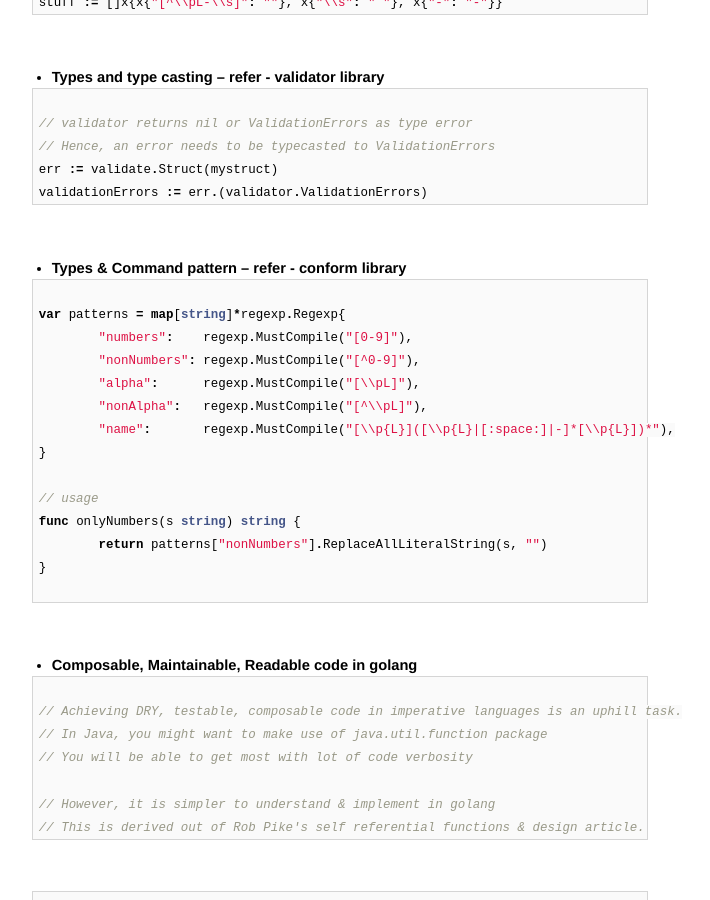
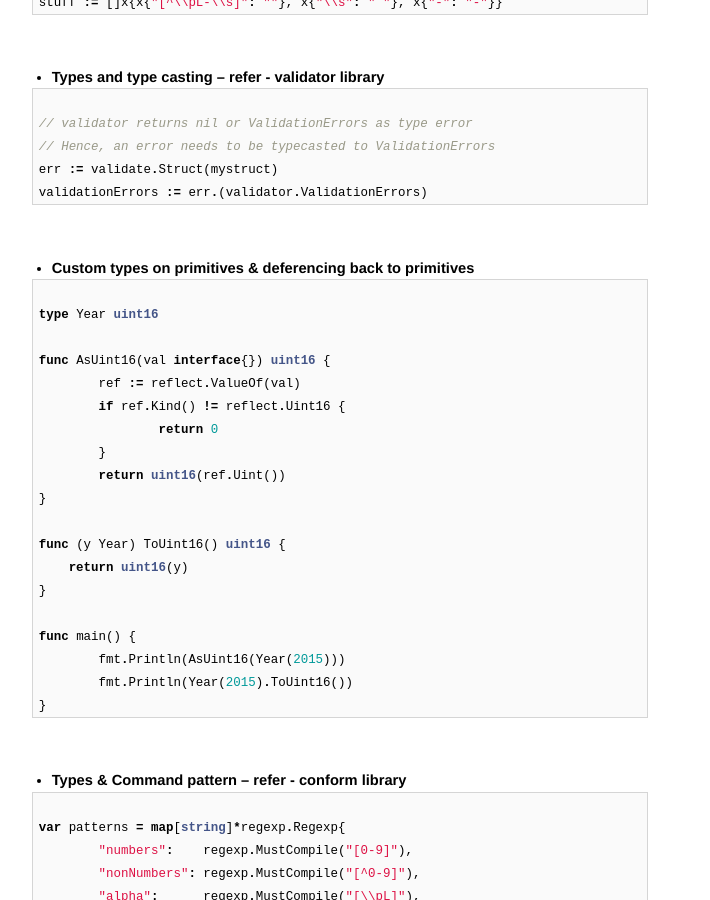
Before and after one commit to AmitKumarDas/amitkumardas.github.io, a Jekyll site: the page built from _posts/2016-07-14-my-golang-refresher.md, in a window 1280 px wide and 900 px high, scrolled down 542 px. Shown: the whole window, without its empty margins (300-1010 px from the left). Built offline with Jekyll 4.4.1, drawn with Linux system fonts in a browser that asks for light colours.

Commit message:
Update 2016-07-14-my-golang-refresher.md

````diff
--- a/_posts/2016-07-14-my-golang-refresher.md
+++ b/_posts/2016-07-14-my-golang-refresher.md
@@ -43,6 +43,32 @@ stuff := []x{x{"[^\\pL-\\s]": ""}, x{"\\s": " "}, x{"-": "-"}}
 // Hence, an error needs to be typecasted to ValidationErrors
 err := validate.Struct(mystruct)
 validationErrors := err.(validator.ValidationErrors)
+```
+
+<br />
+
+- **Custom types on primitives & deferencing back to primitives**
+
+```go
+
+type Year uint16
+
+func AsUint16(val interface{}) uint16 {
+	ref := reflect.ValueOf(val)
+	if ref.Kind() != reflect.Uint16 {
+		return 0
+	}
+	return uint16(ref.Uint())
+}
+
+func (y Year) ToUint16() uint16 {
+    return uint16(y)
+}
+
+func main() {
+	fmt.Println(AsUint16(Year(2015)))
+	fmt.Println(Year(2015).ToUint16())
+}
 ```
 
 <br />
````
